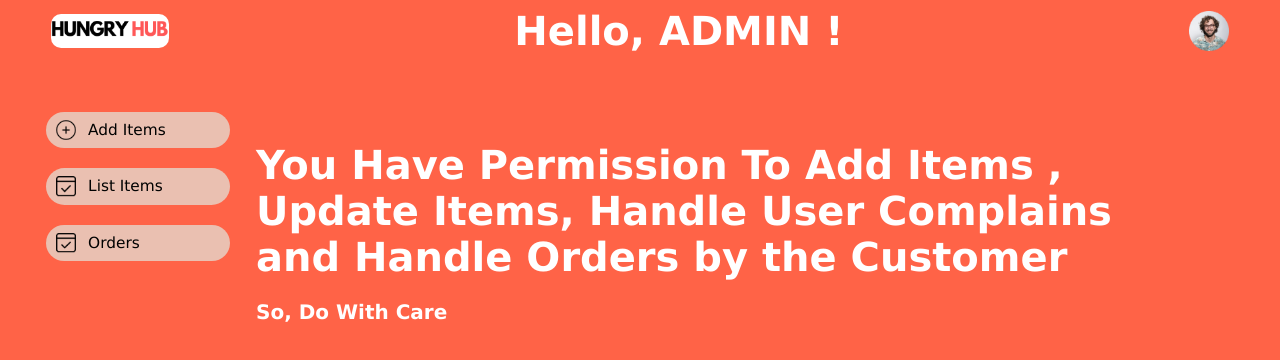
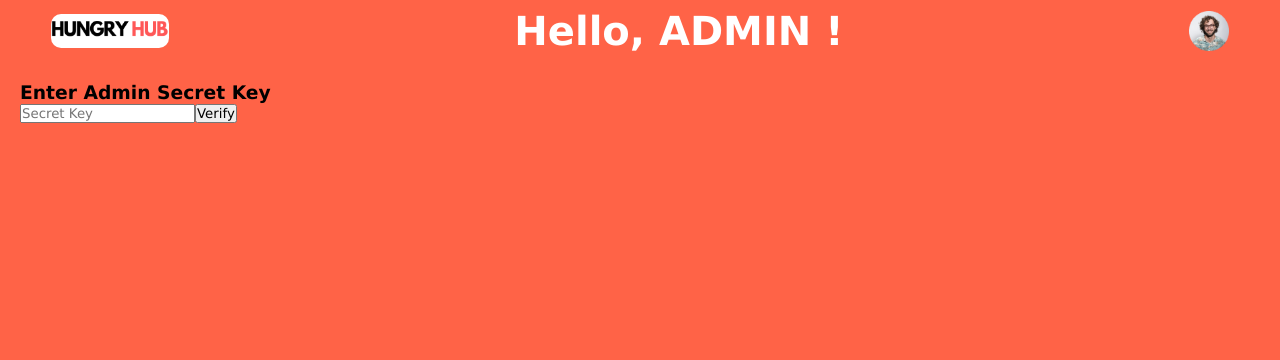
Before and after one commit to Kuldeepagrahari/Hungry-Hub, a React (Vite) app in the folder admin/: page / in a window 1280 px wide. Shown: the top 360 px of the page. Built offline with nearby package versions, Linux system fonts and the light colour scheme; no server answers.

Commit message:
Admin Hungry-hub

```diff
--- a/admin/src/App.jsx
+++ b/admin/src/App.jsx
@@ -1,30 +1,61 @@
-import React from 'react'
-import Navbar from './components/Navbar/Navbar'
-import Sidebar from './components/Sidebar/Sidebar'
-import { Route, Routes } from 'react-router-dom'
-import Add from './pages/Add/Add'
-import List from './pages/List/List'
-import Orders from './pages/Orders/Orders'
-import { ToastContainer } from 'react-toastify';
+import React, { useState } from 'react';
+import Navbar from './components/Navbar/Navbar';
+import Sidebar from './components/Sidebar/Sidebar';
+import { Route, Routes } from 'react-router-dom';
+import Add from './pages/Add/Add';
+import List from './pages/List/List';
+import Orders from './pages/Orders/Orders';
+import { ToastContainer, toast } from 'react-toastify';
 import 'react-toastify/dist/ReactToastify.css';
-import Home from './pages/Home/Home'
+import Home from './pages/Home/Home';
+
+
 const App = () => {
+  const [inputKey, setInputKey] = useState(""); // ✅ state for input
+  const [admin, setAdmin] = useState(false);
+  const secretKey = import.meta.env.VITE_SECRET_KEY
+
+
+  const verifyKey = () => {
+    if (inputKey === secretKey) {
+      setAdmin(true);
+      toast.success("Access granted");
+    } else {
+      toast.error("Invalid Secret Key");
+    }
+  };
+
   return (
     <div className='app'>
-      <ToastContainer/>
-      <Navbar/>
+      <ToastContainer />
+      <Navbar />
 
-      <div className="app-content">
-        <Sidebar/>
-        <Routes>
-          <Route path="/" element={<Home />}></Route>
-          <Route path="/add" element={<Add/>}/>
-          <Route path="/list" element={<List/>}/>
-          <Route path="/orders" element={<Orders/>}/>
-        </Routes>
-      </div>
+      {!admin ? (
+        // 🔐 Show key input only if not verified
+        <div style={{ margin: "20px" }}>
+          <h3>Enter Admin Secret Key</h3>
+          <input
+            type="text"
+            value={inputKey}
+            onChange={(e) => setInputKey(e.target.value)}
+            placeholder="Secret Key"
+          />
+          <button onClick={verifyKey}>Verify</button>
+        </div>
+      ) : (
+        // 🧭 Admin content after verification
+        <div className="app-content">
+          <Sidebar />
+          <Routes>
+            <Route path="/" element={<Home />} />
+            <Route path="/add" element={<Add />} />
+            <Route path="/list" element={<List />} />
+            <Route path="/orders" element={<Orders />} />
+          </Routes>
+        </div>
+      )}
     </div>
-  )
-}
+  );
+};
 
-export default App
+export default App;
```
Also changed, not shown: 1 other file (tests, documents, lock files or other folders).
